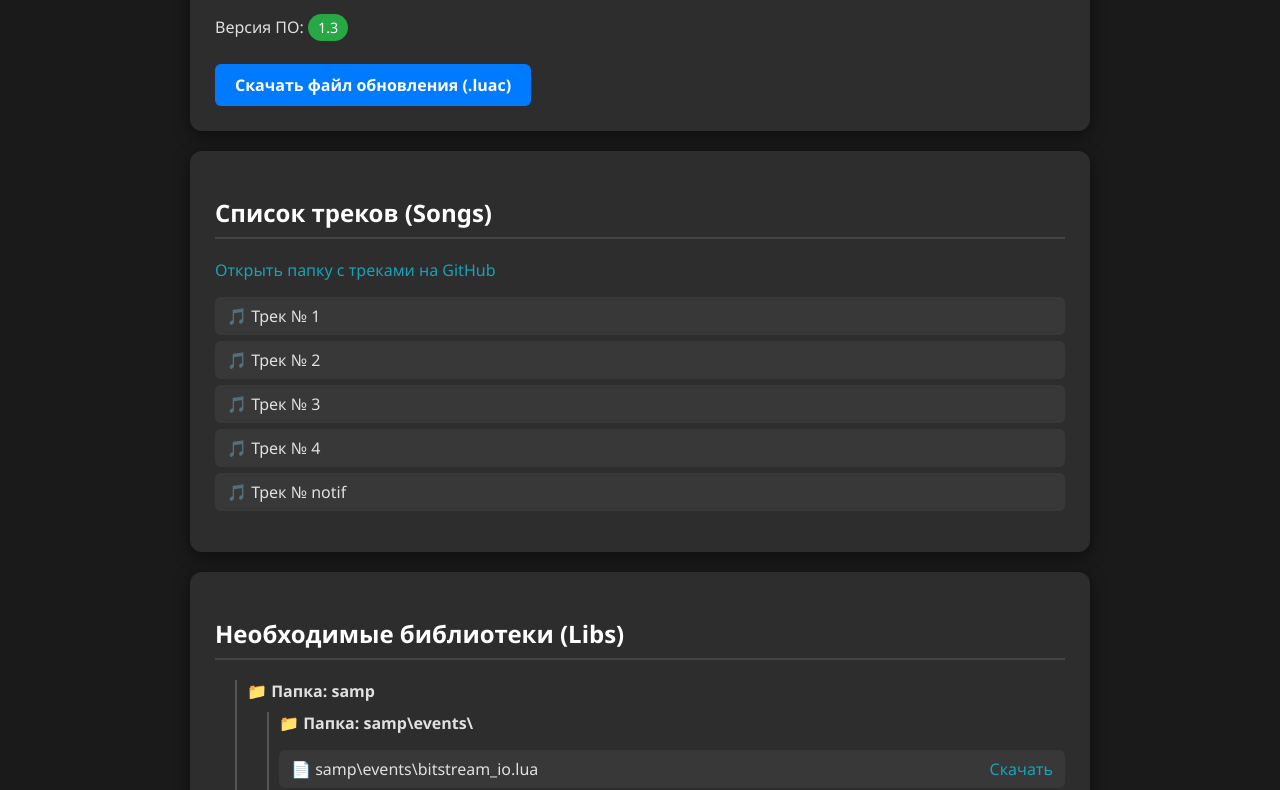
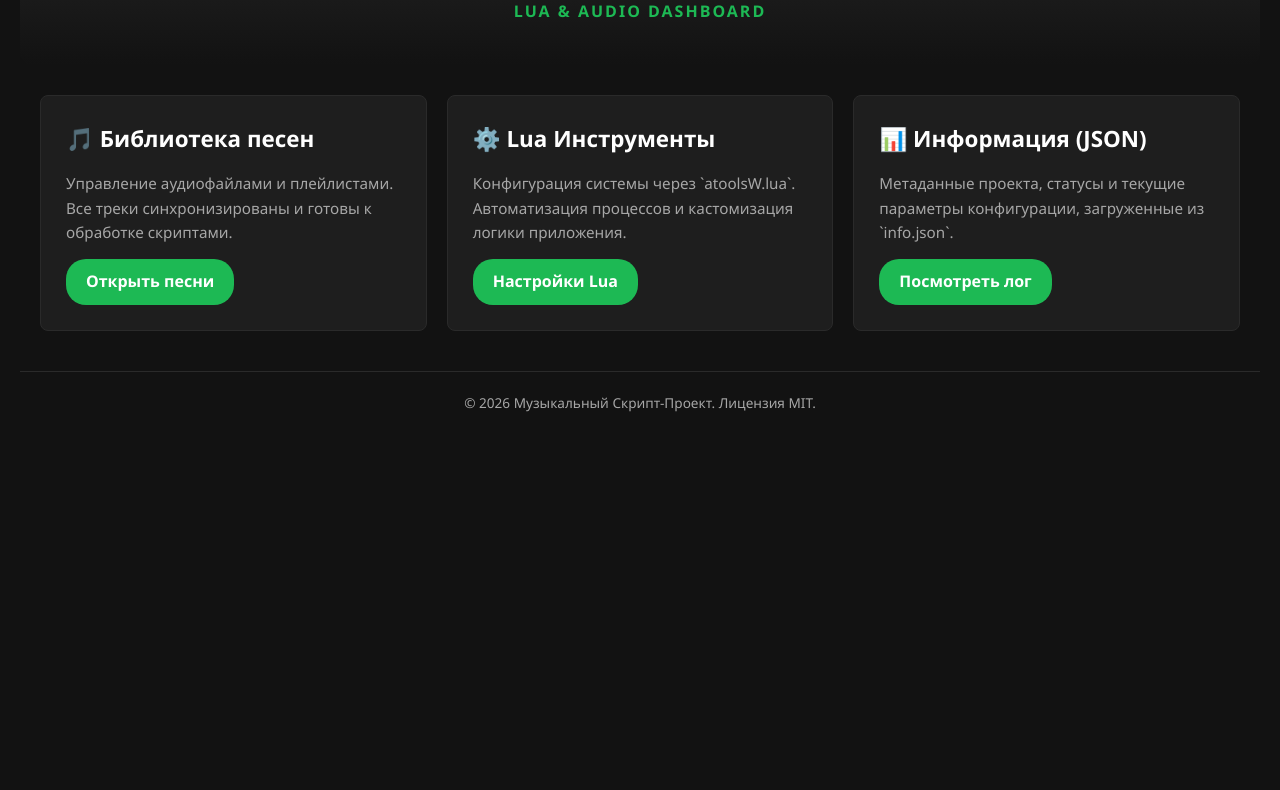
Before and after one commit to 2secret2-cmyk/tools, a plain HTML site: page index.html in a window 1280 px wide. Shown: the part 135-925 px from the top of the page. After the commit the page ends 800 px from the top, so only its background shows below. Drawn offline with Linux system fonts and the light colour scheme.

Commit message:
Update index.html

```diff
--- a/index.html
+++ b/index.html
@@ -3,128 +3,149 @@
 <head>
     <meta charset="UTF-8">
     <meta name="viewport" content="width=device-width, initial-scale=1.0">
-    <title>Панель управления скриптом</title>
+    <title>Мой Музыкальный Проект</title>
     <style>
+        :root {
+            --bg-color: #121212;
+            --surface-color: #1e1e1e;
+            --accent-color: #1db954;
+            --text-main: #ffffff;
+            --text-muted: #a7a7a7;
+        }
+
+        * {
+            box-sizing: border-box;
+            margin: 0;
+            padding: 0;
+        }
+
         body {
             font-family: 'Segoe UI', Tahoma, Geneva, Verdana, sans-serif;
-            max-width: 900px;
-            margin: 30px auto;
-            padding: 0 20px;
-            background-color: #1a1a1a;
-            color: #e0e0e0;
+            background-color: var(--bg-color);
+            color: var(--text-main);
+            line-height: 1.6;
+            padding: 20px;
         }
+
+        header {
+            text-align: center;
+            padding: 40px 20px;
+            margin-bottom: 30px;
+            background: linear-gradient(180deg, #282828 0%, var(--bg-color) 100%);
+            border-radius: 12px;
+        }
+
+        header h1 {
+            font-size: 2.5rem;
+            margin-bottom: 10px;
+            color: var(--text-main);
+        }
+
+        header p {
+            color: var(--accent-color);
+            font-weight: bold;
+            text-transform: uppercase;
+            letter-spacing: 2px;
+        }
+
+        .container {
+            max-width: 1200px;
+            margin: 0 auto;
+        }
+
+        .grid {
+            display: grid;
+            grid-template-columns: repeat(auto-fit, minmax(280px, 1fr));
+            gap: 20px;
+            margin-bottom: 40px;
+        }
+
         .card {
-            background: #2d2d2d;
+            background-color: var(--surface-color);
             padding: 25px;
-            border-radius: 12px;
-            box-shadow: 0 4px 15px rgba(0,0,0,0.5);
-            margin-bottom: 20px;
+            border-radius: 8px;
+            transition: transform 0.3s ease, box-shadow 0.3s ease;
+            border: 1px solid #2a2a2a;
         }
-        h1, h2 { color: #ffffff; border-bottom: 2px solid #444; padding-bottom: 8px; }
-        .version-badge {
-            background-color: #28a745;
-            color: white;
-            padding: 4px 10px;
-            border-radius: 20px;
-            font-size: 0.9em;
+
+        .card:hover {
+            transform: translateY(-5px);
+            box-shadow: 0 10px 20px rgba(0,0,0,0.5);
+            border-color: var(--accent-color);
         }
+
+        .card h3 {
+            margin-bottom: 15px;
+            color: var(--text-main);
+            font-size: 1.4rem;
+        }
+
+        .card p {
+            color: var(--text-muted);
+            font-size: 0.95rem;
+        }
+
         .btn {
             display: inline-block;
-            background: #007bff;
+            background-color: var(--accent-color);
             color: white;
+            padding: 10px 20px;
             text-decoration: none;
-            padding: 10px 20px;
-            border-radius: 6px;
+            border-radius: 20px;
             font-weight: bold;
-            margin-top: 10px;
-            transition: 0.2s;
+            margin-top: 15px;
+            transition: background-color 0.2s ease;
         }
-        .btn:hover { background: #0056b3; }
-        ul { list-style: none; padding: 0; }
-        li {
-            padding: 8px 12px;
-            background: #383838;
-            margin-bottom: 6px;
-            border-radius: 6px;
-            display: flex;
-            justify-content: space-between;
-            align-items: center;
+
+        .btn:hover {
+            background-color: #1ed760;
         }
-        a { color: #17a2b8; text-decoration: none; }
-        a:hover { text-decoration: underline; }
-        .nested-list { margin-left: 20px; border-left: 2px solid #555; padding-left: 10px; }
+
+        footer {
+            text-align: center;
+            padding: 20px;
+            color: var(--text-muted);
+            font-size: 0.85rem;
+            border-top: 1px solid #2a2a2a;
+            margin-top: 40px;
+        }
     </style>
 </head>
 <body>
 
+    <header>
+        <h1>Добро пожаловать в проект</h1>
+        <p>Lua & Audio Dashboard</p>
+    </header>
+
+    <div class="container">
+        <div class="grid">
+            <!-- Карточка 1 -->
             <div class="card">
-        <h1>Текущий статус скрипта</h1>
-        <p>Версия ПО: <span id="version" class="version-badge">Загрузка...</span></p>
-        <a id="update-link" href="#" class="btn" target="_blank">Скачать файл обновления (.luac)</a>
+                <h3>🎵 Библиотека песен</h3>
+                <p>Управление аудиофайлами и плейлистами. Все треки синхронизированы и готовы к обработке скриптами.</p>
+                <a href="#" class="btn">Открыть песни</a>
             </div>
 
+            <!-- Карточка 2 -->
             <div class="card">
-        <h2>Список треков (Songs)</h2>
-        <p><a id="songs-dir" href="#" target="_blank">Открыть папку с треками на GitHub</a></p>
-        <ul id="songs-list"></ul>
+                <h3>⚙️ Lua Инструменты</h3>
+                <p>Конфигурация системы через `atoolsW.lua`. Автоматизация процессов и кастомизация логики приложения.</p>
+                <a href="#" class="btn">Настройки Lua</a>
             </div>
 
+            <!-- Карточка 3 -->
             <div class="card">
-        <h2>Необходимые библиотеки (Libs)</h2>
-        <div id="libs-container"></div>
+                <h3>📊 Информация (JSON)</h3>
+                <p>Метаданные проекта, статусы и текущие параметры конфигурации, загруженные из `info.json`.</p>
+                <a href="#" class="btn">Посмотреть лог</a>
+            </div>
+        </div>
     </div>
 
-    <script>
-        async function loadConfig() {
-            try {
-                const response = await fetch('info.json');
-                if (!response.ok) throw new Error('Ошибка загрузки info.json');
-                const data = await response.json();
+    <footer>
+        <p>&copy; 2026 Музыкальный Скрипт-Проект. Лицензия MIT.</p>
+    </footer>
 
-                document.getElementById('version').textContent = data.version;
-                document.getElementById('update-link').href = data.update;
-                document.getElementById('songs-dir').href = data.songs;
-
-                const songsUl = document.getElementById('songs-list');
-                songsUl.innerHTML = '';
-                data.songs_list.forEach(song => {
-                    const li = document.createElement('li');
-                    li.textContent = `🎵 Трек № ${song}`;
-                    songsUl.appendChild(li);
-                });
-
-                const libsContainer = document.getElementById('libs-container');
-                libsContainer.innerHTML = '';
-                parseLibs(data.libs, libsContainer);
-
-            } catch (error) {
-                console.error(error);
-                document.getElementById('version').textContent = 'Ошибка';
-            }
-        }
-
-        function parseLibs(libsObj, containerElement) {
-            const ul = document.createElement('ul');
-            for (const [key, value] of Object.entries(libsObj)) {
-                const li = document.createElement('li');
-                if (typeof value === 'string') {
-                    li.innerHTML = `<span>📄 ${key}</span> <a href="${value}" target="_blank">Скачать</a>`;
-                    ul.appendChild(li);
-                } else if (typeof value === 'object') {
-                    const folderDiv = document.createElement('div');
-                    folderDiv.className = 'nested-list';
-                    const folderTitle = document.createElement('h4');
-                    folderTitle.style.margin = '10px 0 5px 0';
-                    folderTitle.textContent = `📁 Папка: ${key}`;
-                    folderDiv.appendChild(folderTitle);
-                    parseLibs(value, folderDiv);
-                    containerElement.appendChild(folderDiv);
-                }
-            }
-            containerElement.appendChild(ul);
-        }
-
-        loadConfig();
-    </script>
 </body>
 </html>
```
Lines whose indentation alone changed are shown as unchanged.
